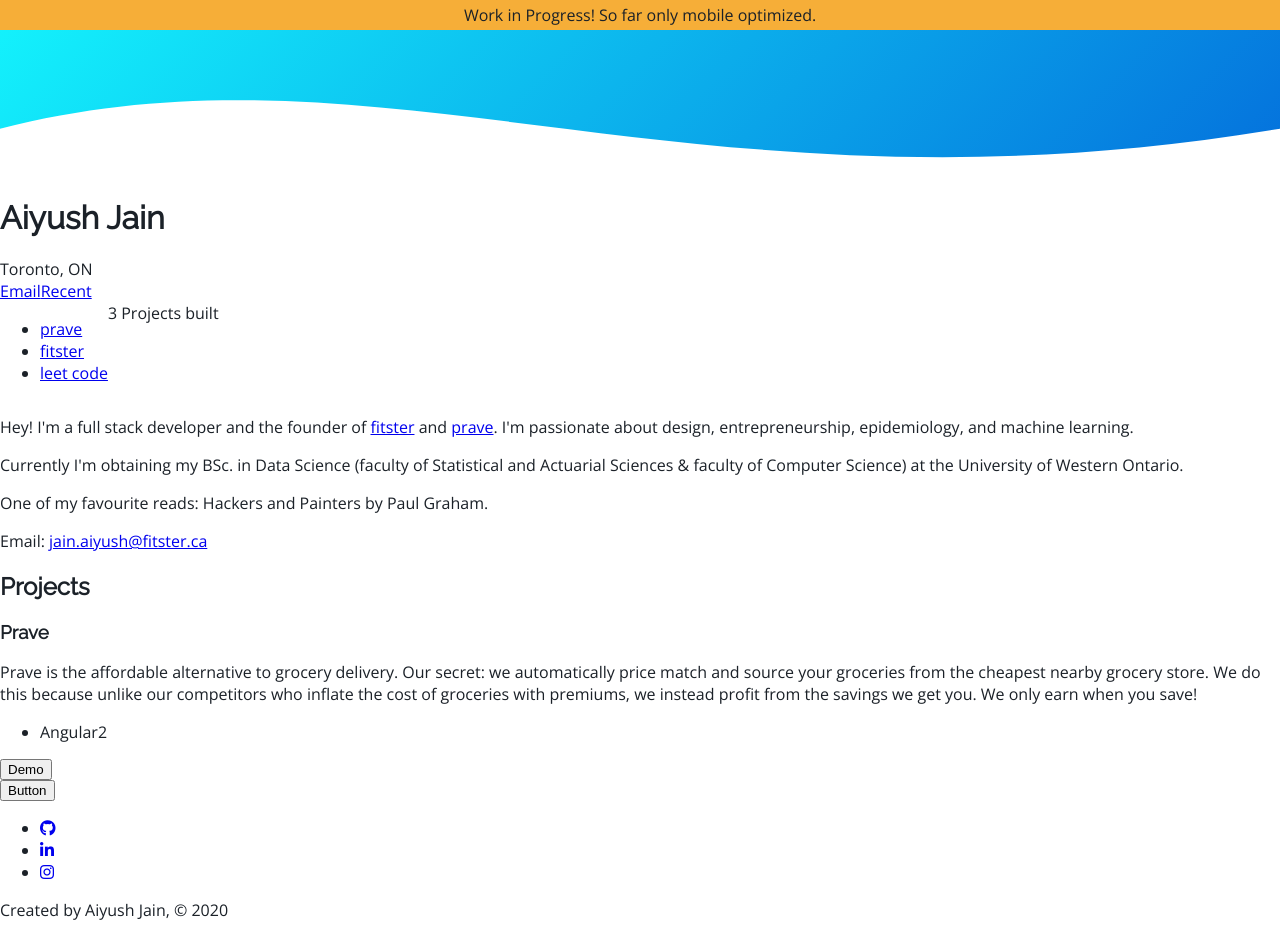
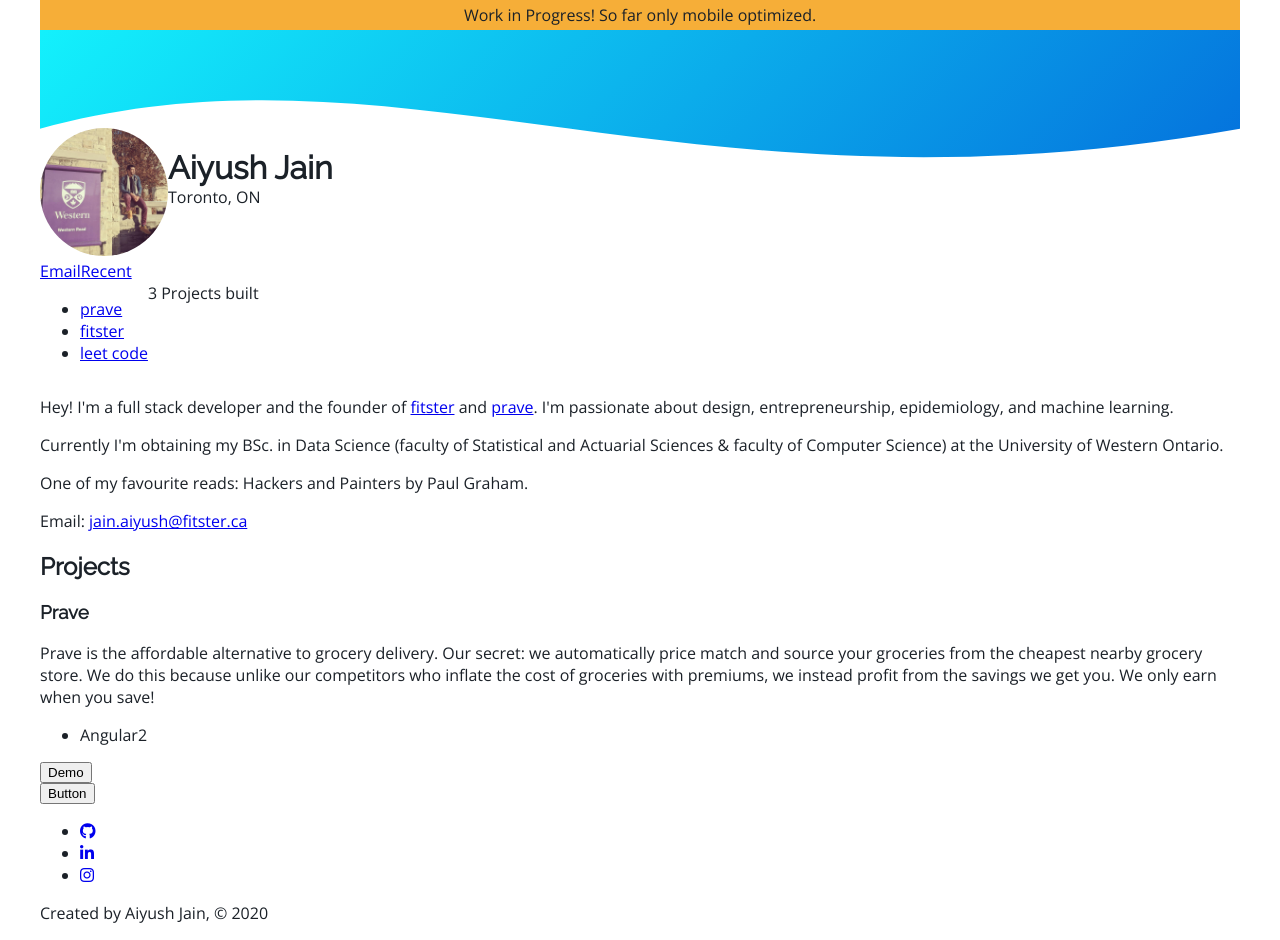
Before and after one commit to MightyMaximus/portfolio-site, a website built with webpack: page src/index.html in a window 1280 px wide. Built offline with nearby package versions, Linux system fonts and the light colour scheme.

Commit message:
added images

```diff
--- a/src/css/main.scss
+++ b/src/css/main.scss
@@ -5,6 +5,20 @@
 $font-stack-text: 'Open Sans', sans-serif;
 $font-color: hsl(212, 20%, 13%);
 $cover-gradient: linear-gradient(135deg, #13f1fc 0%,#0470dc 100%);
+
+$sm-min: 576px;
+$md-min: 768px;
+$lg-min: 992px;
+$xl-min: 1200px;
+
+%row {
+  display: flex;
+}
+
+%col {
+  display: flex;
+  flex-direction: column;
+}
 
 body{
   margin: 0;
@@ -25,6 +39,12 @@
   display: flex;
 }
 
+.container {
+  max-width: $xl-min;
+  margin-left: auto;
+  margin-right: auto;
+}
+
 #temp-banner {
   width: 100%;
   height: 30px;
@@ -35,19 +55,25 @@
 }
 
 .row {
-  display: flex;
+  @extend %row;
 }
 
 .col {
-  display: flex;
-  flex-direction: column;
+  @extend %col;
+}
+
+#profileImg {
+  img{
+    width: 128px;
+    height: auto;
+    border-radius: 50%;
+  }
 }
 
 .cover {
+  @extend %col;
   width: 100%;
   height: 40%;
-  display: flex;
-  flex-direction: column;
   justify-content: flex-end;
   background: $cover-gradient;
 }
--- a/src/index.html
+++ b/src/index.html
@@ -12,19 +12,22 @@
     <script src="https://kit.fontawesome.com/d871e8109c.js" crossorigin="anonymous"></script>
 </head>
 <body>
-<div id="temp-banner">
-    <span>Work in Progress! So far only mobile optimized.</span>
-</div>
     <div class="container">
+        <div id="temp-banner">
+            <span>Work in Progress! So far only mobile optimized.</span>
+        </div>
         <div class="cover">
             <div id="border" class="curved-border">
             </div>
         </div>
 
         <header class="col">
-            <div>
-                <h1>Aiyush Jain</h1>
-                <span>Toronto, ON</span>
+            <div class="row" style="margin-top: -50px;">
+                <div id="profileImg"></div>
+                <div>
+                    <h1 style="margin-bottom: 0;">Aiyush Jain</h1>
+                    <span>Toronto, ON</span>
+                </div>
             </div>
             <div class="row">
                 <a href="#">Email</a>
--- a/src/main.js
+++ b/src/main.js
@@ -7,15 +7,15 @@
 import faviconMani from './assets/favicon/site.webmanifest';
 
 import curvedBorder from './assets/graphics/curved-border-flip.svg';
+import profilePic from './assets/img/aiyush.jpg';
 
 const ele = document.getElementById('border');
-console.log(document.getElementById('border'));
 const border = new Image();
 border.src = curvedBorder;
 ele.appendChild(border);
 
-/*const appName = 'Webpack Demo App';
-setTimeout(
-    () => alert(`Thanks for using ${appName}`)
-    , 500
-);*/
+const profile = document.getElementById('profileImg');
+const pic = new Image();
+pic.src = profilePic;
+pic.alt = 'Profile Picture';
+profile.appendChild(pic);
```
Also changed, not shown: dist/b866d509293e7f9d4015397fd52381e4.jpg (added), dist/bundle.js, dist/index.html, src/assets/graphics/fitster.svg (added), src/assets/graphics/floating-cogs.svg (added), src/assets/graphics/github.svg (added), src/assets/graphics/i-like-food.svg (added), src/assets/graphics/prave.svg (added), src/assets/img/aiyush.jpg (added), src/css/main.css, 1 other file.
